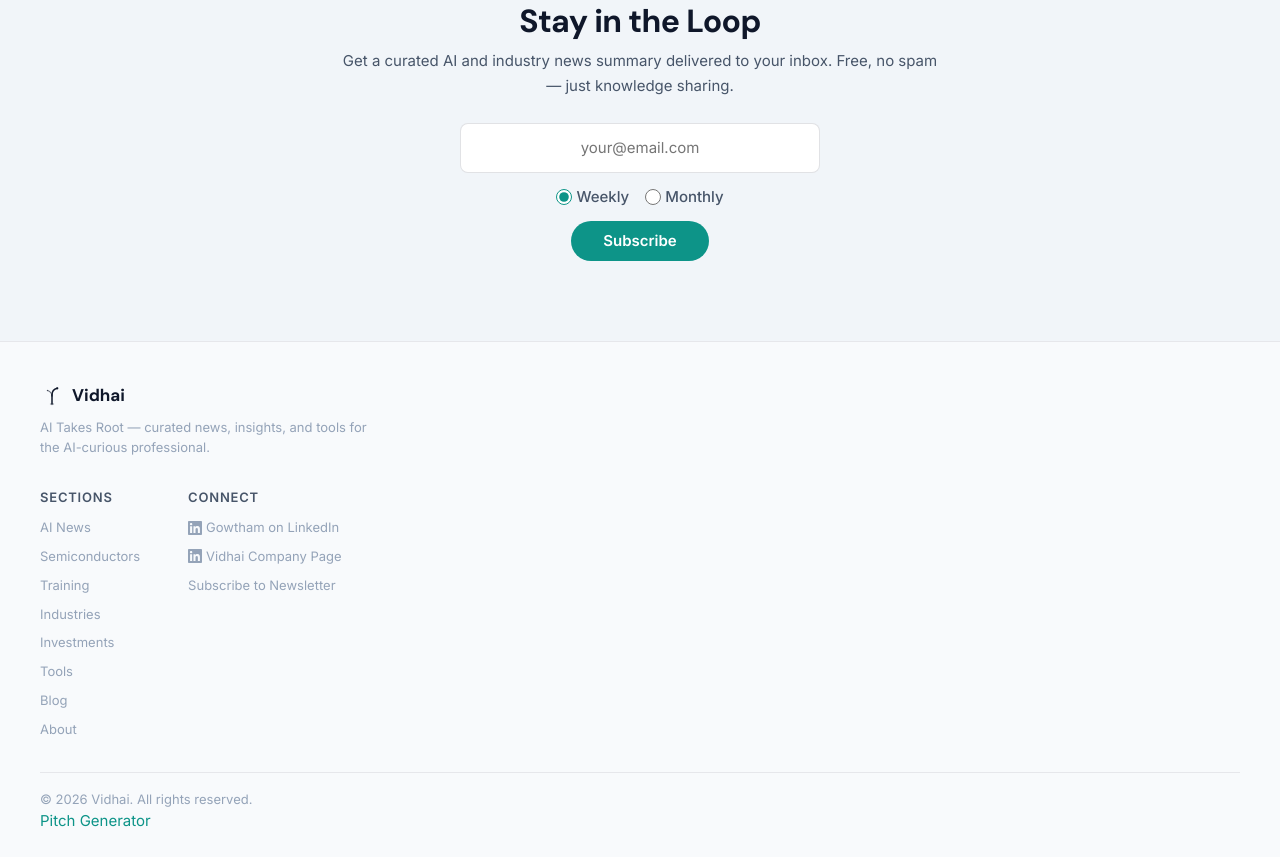
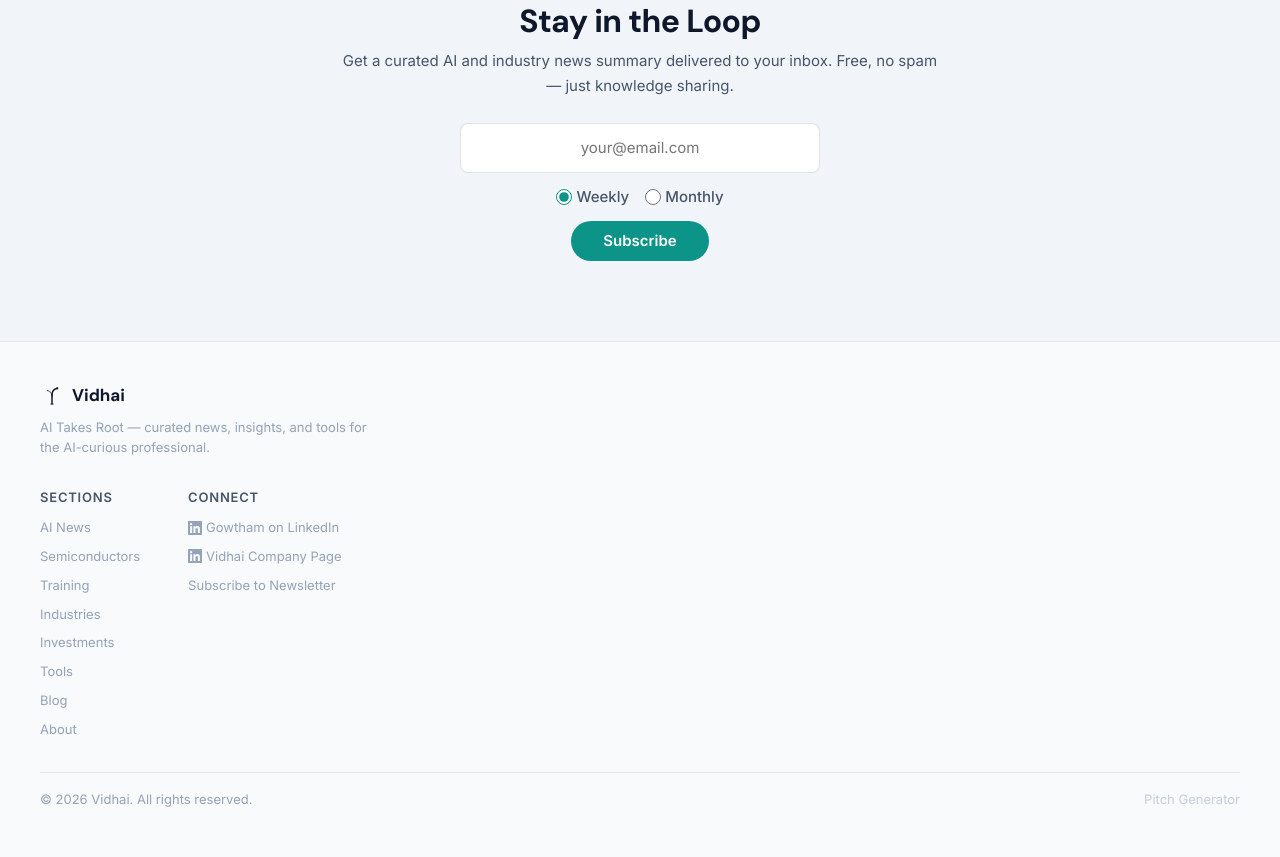
Before and after one commit to rsgowtham-git/vidhai-site, a plain HTML site: page index.html in a window 1280 px wide. Shown: the part 4158-5015 px from the top of the page. After the commit the page ends 4991 px from the top, so only its background shows below. Drawn offline with nearby package versions, Linux system fonts and the light colour scheme; no server answers.

Commit message:
Add subtle footer__pitch-link styling, flex footer bottom

```diff
--- a/style.css
+++ b/style.css
@@ -2744,11 +2744,29 @@
 .footer__bottom {
   border-top: 1px solid var(--color-divider);
   padding-top: var(--space-4);
+  display: flex;
+  align-items: center;
+  justify-content: space-between;
+  flex-wrap: wrap;
+  gap: var(--space-2);
 }
 
 .footer__copy {
   font-size: var(--text-xs);
   color: var(--color-text-faint);
+}
+
+.footer__pitch-link {
+  font-size: var(--text-xs);
+  color: var(--color-text-faint);
+  text-decoration: none;
+  opacity: 0.5;
+  transition: opacity 0.2s ease;
+}
+
+.footer__pitch-link:hover {
+  opacity: 0.85;
+  color: var(--color-text-muted);
 }
 
 /* ========================================
```
